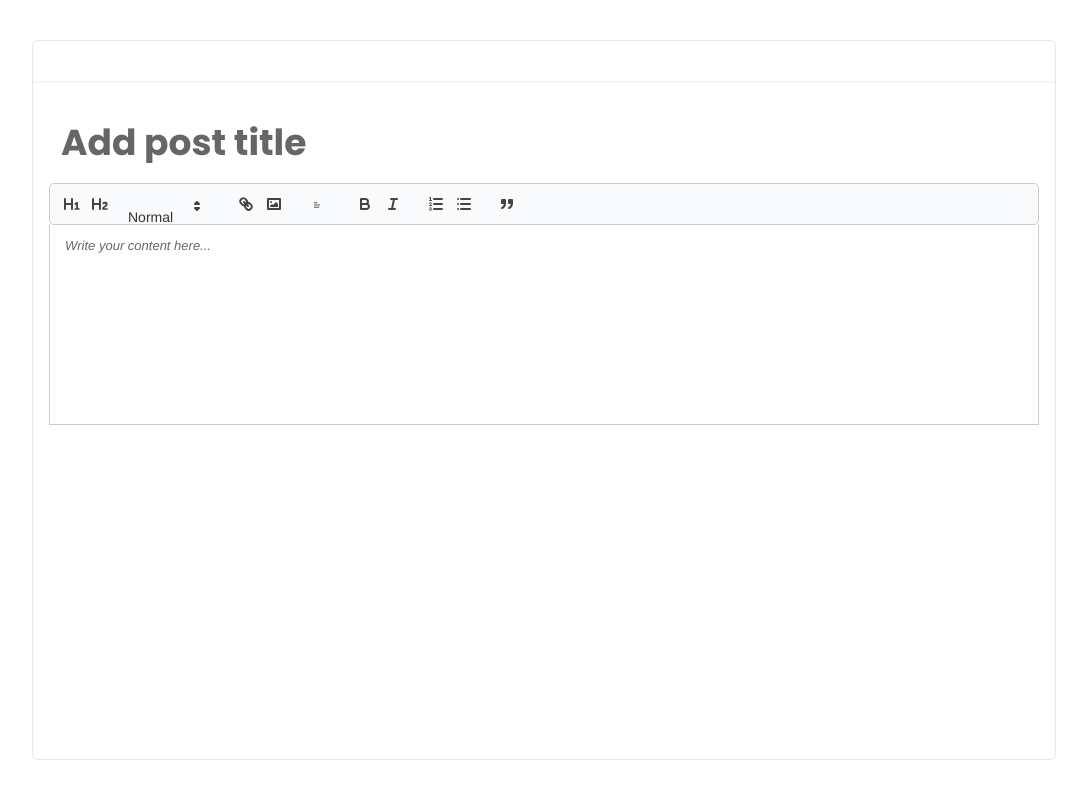
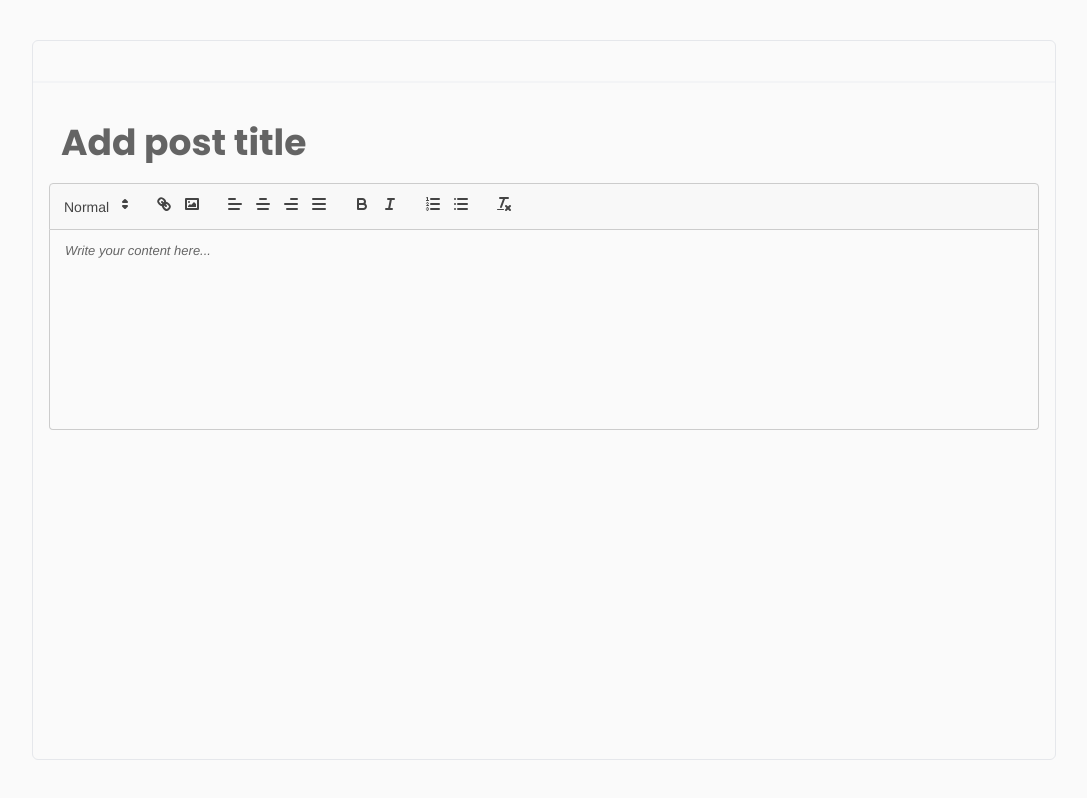
Before and after one commit to Flame-eth/wazobia-test, a React (Vite) app: page / in a window 1280 px wide. Both pictures are taken after a click on the element "Add content". Shown: the whole page, without its empty margins (96-1183 px from the left). Built offline with nearby package versions, Linux system fonts and the light colour scheme.

Commit message:
refactor: Update Title component to use Input component and apply font styling

```diff
--- a/src/App.css
+++ b/src/App.css
@@ -1,11 +1,12 @@
-.ql-toolbar {
+/* .ql-toolbar {
   border: 1px solid #e5e5e5;
-  background-color: #f9fafb;
+  background-color: white;
+  box-shadow: white 0 10px 0 !important;
   display: flex;
-  /* justify-content: space-between; */
   justify-items: center;
   padding: 5px;
-  border-radius: 5px;
+  border: 2px solid #f1f1f1 !important;
+  border-radius: 5px !important;
 }
 
 .ql-toolbar .ql-formats {
@@ -14,7 +15,6 @@
   align-items: center;
 }
 
-/* Styling individual toolbar icons */
 .ql-header .ql-picker-label,
 .ql-align .ql-picker-label,
 .ql-bold,
@@ -55,7 +55,6 @@
   margin-right: 5px;
 }
 
-/* Adjust text alignment icons */
 .ql-align .ql-picker-options {
   padding: 5px;
   border-radius: 4px;
@@ -68,7 +67,6 @@
   margin-right: 5px;
 }
 
-/* Matching the spacing and icon size */
 .ql-toolbar button,
 .ql-toolbar .ql-picker-label {
   padding: 8px 10px;
@@ -80,4 +78,85 @@
 
 .ql-container {
   min-height: 200px;
+} */
+
+
+
+/* Quill container */
+.quill {
+  font-family: Arial, sans-serif;
 }
+
+/* Toolbar container */
+.ql-toolbar.ql-snow {
+  border: 1px solid #ccc;
+  box-sizing: border-box;
+  padding: 8px;
+  border-radius: 4px 4px 0 0;
+  background-color: #f8f8f8;
+}
+
+/* Toolbar buttons */
+.ql-toolbar.ql-snow .ql-formats {
+  margin-right: 15px;
+}
+
+.ql-toolbar.ql-snow button {
+  width: 28px;
+  height: 28px;
+  padding: 3px 5px;
+  border: 1px solid transparent;
+  border-radius: 3px;
+  cursor: pointer;
+}
+
+.ql-toolbar.ql-snow button:hover {
+  background-color: #e6e6e6;
+}
+
+/* Dropdown (for paragraph style) */
+.ql-toolbar.ql-snow .ql-picker.ql-header {
+  width: auto;
+}
+
+.ql-toolbar.ql-snow .ql-picker-label {
+  border: 1px solid #ccc;
+  border-radius: 3px;
+  padding: 3px 25px 3px 5px;
+}
+
+/* Editor area */
+.ql-container.ql-snow {
+  border: 1px solid #ccc;
+  border-top: none;
+  border-radius: 0 0 4px 4px;
+  height: 200px; /* Adjust as needed */
+}
+
+/* Placeholder text */
+.ql-editor.ql-blank::before {
+  font-style: italic;
+  color: #999;
+}
+
+/* Custom styles for specific buttons */
+.ql-snow .ql-bold, .ql-snow .ql-italic {
+  font-weight: bold;
+}
+
+.ql-snow .ql-italic {
+  font-style: italic;
+}
+
+/* Adjust icon positions */
+.ql-snow .ql-picker-label::before,
+.ql-snow .ql-color .ql-picker-label svg,
+.ql-snow .ql-icon-picker .ql-picker-label svg {
+  vertical-align: middle;
+}
+
+/* Ensure consistent button sizes */
+.ql-formats button,
+.ql-formats .ql-picker {
+  margin-bottom: 5px;
+}
--- a/src/components/Content.tsx
+++ b/src/components/Content.tsx
@@ -13,14 +13,9 @@ const Content: FC = () => {
     setIsFocused(true);
   };
 
-  const handleBlur = () => {
-    // Hide the toolbar if there's no content
-    if (!editorState.content.trim()) {
-      setIsFocused(false);
-    }
-  };
+
   return (
-    <div className="editor-container">
+    <div className="">
       {!isFocused && !editorState.content.length ? (
         <p
           onClick={() => handleFocus()}
@@ -37,8 +32,9 @@ const Content: FC = () => {
           modules={quillModules}
           formats={quillFormats}
           onFocus={handleFocus}
-          onBlur={handleBlur}
+          theme="snow"
           placeholder="Write your content here..."
+          className=" text-gray-600 font-Poppins text-base font-medium leading-5"
         />
       )}
     </div>
--- a/src/components/Title.tsx
+++ b/src/components/Title.tsx
@@ -8,7 +8,7 @@ const Title: FC = () => {
     <Input
       placeholder="Add post title"
       value={editorState.title}
-      className="text-4xl font-Poppins font-bold text-black placeholder:text-black/60 leading-10 outline-none border-none focus-visible:ring-transparent"
+      className="text-4xl font-Poppins bg-transparent font-bold text-black placeholder:text-black/60 leading-10 outline-none border-none focus-visible:ring-transparent"
       onChange={(e: ChangeEvent<HTMLInputElement>) => {
         e.preventDefault();
         if (e.target.value?.length >= 100) {
--- a/src/constants/index.ts
+++ b/src/constants/index.ts
@@ -1,24 +1,45 @@
+// export const quillModules = {
+//   toolbar: {
+//     container: [
+//       [{ header: "1" }, { header: "2" }, { header: [3, 4, 5, false] }],
+//       ["link", "image"],
+//       [{ align: [] }],
+//       ["bold", "italic"],
+//       [{ list: "ordered" }, { list: "bullet" }],
+//       ["blockquote"],
+//     ],
+//   },
+// };
+
+// export const quillFormats = [
+//   "header",
+//   "link",
+//   "image",
+//   "align",
+//   "bold",
+//   "italic",
+//   "list",
+//   "bullet",
+//   "blockquote",
+// ];
+
 export const quillModules = {
-  toolbar: {
-    container: [
-      [{ header: "1" }, { header: "2" }, { header: [3, 4, 5, false] }],
+  toolbar: [
+    [{ header: [1, 2, 3, false] }],
     ["link", "image"],
-      [{ align: [] }],
+    [{ align: "" }, { align: "center" }, { align: "right" }, { align: "justify" }],
     ["bold", "italic"],
     [{ list: "ordered" }, { list: "bullet" }],
-      ["blockquote"],
+    ["clean"],
   ],
-  },
 };
 
 export const quillFormats = [
     "header",
     "link",
     "image",
-  "align",
   "bold",
   "italic",
   "list",
   "bullet",
-  "blockquote",
 ];
--- a/src/pages/Editor.tsx
+++ b/src/pages/Editor.tsx
@@ -6,10 +6,10 @@ const Editor: FC = () => {
 
 
   return (
-    <div className=' w-full h-screen py-5 md:py-10 bg-white '>
-        <div className=" border border-gray-200 flex flex-col gap-5 md:gap-10 rounded-md w-full max-w-[80%] mx-auto md:max-w-md lg:max-w-5xl h-full ">
+    <div className=' w-full h-screen py-5 md:py-10 bg-[#fafafa] '>
+        <div className=" border border-gray-200 flex flex-col gap-5 md:gap-10 rounded-md w-full max-w-[80%] mx-auto md:max-w-xl lg:max-w-5xl h-full ">
             <div className=" mt-10 border border-gray-100"></div>
-            <div className="flex flex-col gap-5 px-4 ">
+            <div className="flex flex-col gap-5 px-4  h-full ">
               <Title />
               <Content />
             </div>
```
Lines whose indentation alone changed are shown as unchanged.
